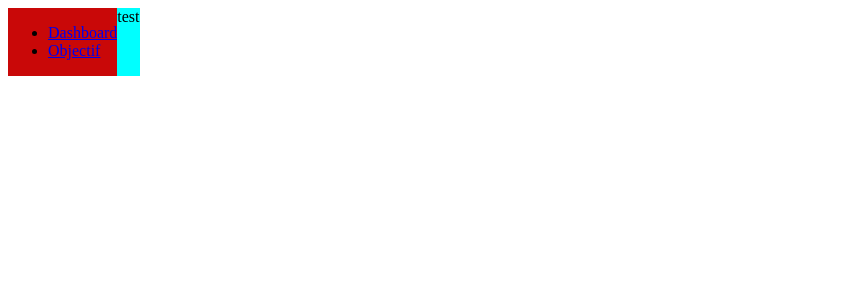
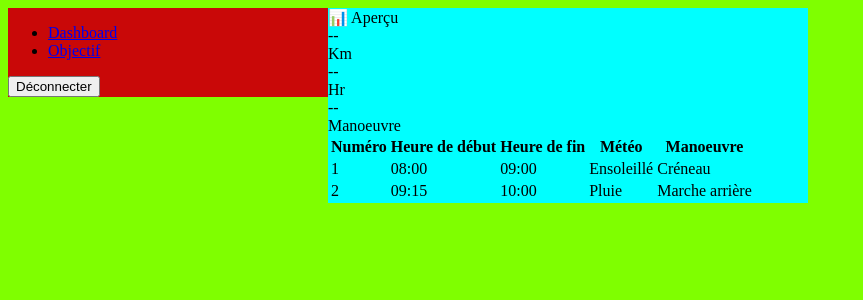
Before and after one commit to tohavina-rama/drivediary, a PHP site: page /dashboard.php in a window 1280 px wide. Shown: the top 300 px of the page, without its empty margins (0-863 px from the left). Run offline with PHP 8.4, Linux system fonts and the light colour scheme.

Commit message:
Enhance dashboard layout with statistics and table; update header for logout functionality

```diff
--- a/css/style.css
+++ b/css/style.css
@@ -1,11 +1,17 @@
 body {
   display: flex;
+  width: 100%;
+  background-color: chartreuse;
 }
 
 header {
+        height: 100%;
+    width: 20rem;
   background-color: #c90808;
 }
 
 main {
+    height: 100%;
+    width: 30rem;
  background-color: aqua;
 }
--- a/dashboard.php
+++ b/dashboard.php
@@ -6,7 +6,55 @@ include __DIR__ . '/includes/head.php';
 <body>
 
     <?php include __DIR__ . '/includes/header.php'; ?>
-<main>test</main>
+    <main>
+
+        <div class="statSection">
+            <div class="statsTitle">📊 Aperçu</div>
+            <div class="stats-grid">
+                <div class="stat-card">
+                    <div class="stat-number">--</div>
+                    <div class="stat-label">Km</div>
+                </div>
+                <div class="stat-card">
+                    <div class="stat-number">--</div>
+                    <div class="stat-label">Hr</div>
+                </div>
+                <div class="stat-card">
+                    <div class="stat-number">--</div>
+                    <div class="stat-label">Manoeuvre</div>
+                </div>
+            </div>
+        </div>
+        <div class="stattable">
+            <table>
+                <thead>
+                    <tr>
+                        <th>Numéro</th>
+                        <th>Heure de début</th>
+                        <th>Heure de fin</th>
+                        <th>Météo</th>
+                        <th>Manoeuvre</th>
+                    </tr>
+                </thead>
+                <tbody>
+                    <tr>
+                        <td>1</td>
+                        <td>08:00</td>
+                        <td>09:00</td>
+                        <td>Ensoleillé</td>
+                        <td>Créneau</td>
+                    </tr>
+                    <tr>
+                        <td>2</td>
+                        <td>09:15</td>
+                        <td>10:00</td>
+                        <td>Pluie</td>
+                        <td>Marche arrière</td>
+                    </tr>
+                </tbody>
+            </table>
+        </div>
+    </main>
 
 
 </body>
--- a/includes/header.php
+++ b/includes/header.php
@@ -7,6 +7,8 @@
                 <li><a href="Objectif.php">Objectif</a></li>
             </ul>
         </div>
-        <div class="logout"></div>
+        <div class="logout">
+            <a href="index.php"><button type="button">Déconnecter</button></a>
+        </div>
     </div>
 </header>
```
